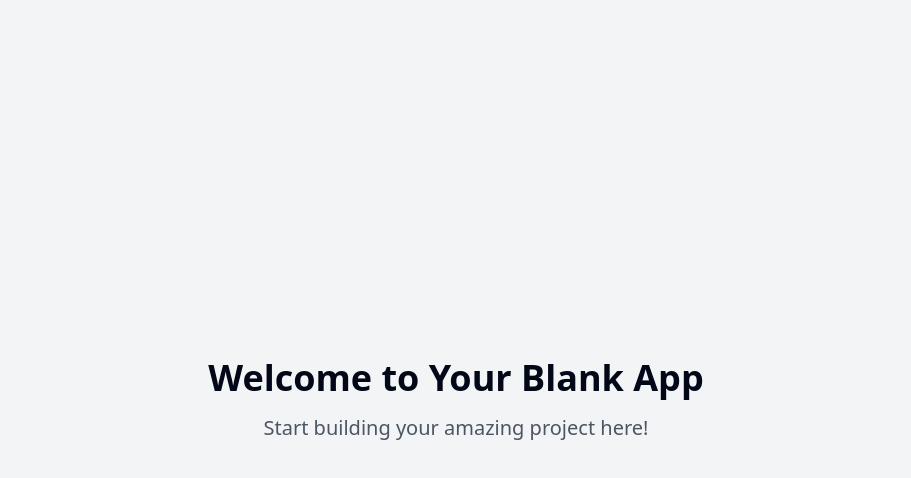
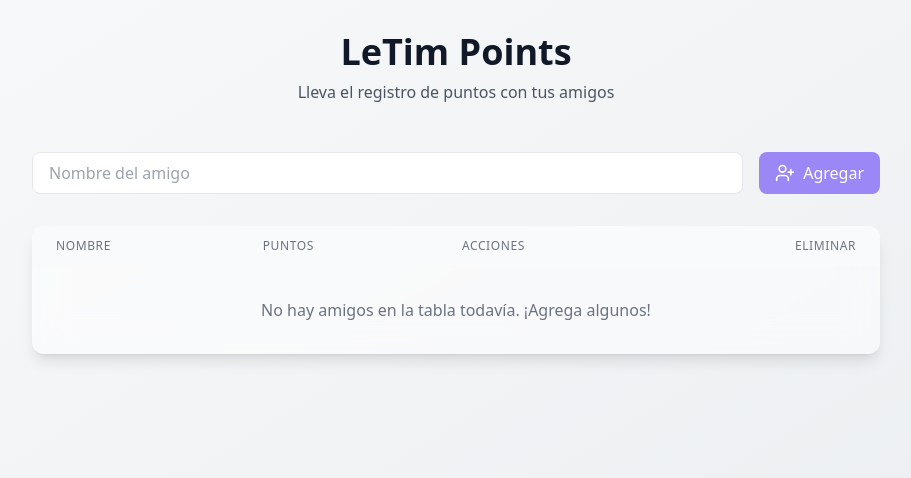
Before and after one commit to Gremiger/letermagic-points, a React (Vite) app: page / in a window 1280 px wide. Shown: the top 478 px of the page, without its empty margins (184-1095 px from the left). Built offline with nearby package versions, Linux system fonts and the light colour scheme.

Commit message:
Add LeTim Points page
This commit adds a page for tracking "LeTim Points" with friends.  The page will allow adding and removing people from the points table, and adding/subtracting points based on various criteria (e.g., Discord connection, meetings, WhatsApp activity, inactivity).

```diff
--- /dev/null
+++ b/src/components/PointsTable.tsx
@@ -0,0 +1,166 @@
+
+import React from "react";
+import { UserPlus, UserMinus, Plus, Minus } from "lucide-react";
+import { useToast } from "@/hooks/use-toast";
+
+interface Friend {
+  id: string;
+  name: string;
+  points: number;
+}
+
+export const PointsTable = () => {
+  const [friends, setFriends] = React.useState<Friend[]>([]);
+  const [newFriendName, setNewFriendName] = React.useState("");
+  const { toast } = useToast();
+
+  const addFriend = () => {
+    if (!newFriendName.trim()) {
+      toast({
+        title: "Error",
+        description: "Por favor ingresa un nombre",
+        variant: "destructive",
+      });
+      return;
+    }
+
+    const newFriend: Friend = {
+      id: Date.now().toString(),
+      name: newFriendName.trim(),
+      points: 0,
+    };
+
+    setFriends([...friends, newFriend]);
+    setNewFriendName("");
+    toast({
+      title: "¡Amigo agregado!",
+      description: `${newFriend.name} ha sido agregado a la tabla`,
+    });
+  };
+
+  const removeFriend = (id: string) => {
+    const friend = friends.find(f => f.id === id);
+    setFriends(friends.filter((f) => f.id !== id));
+    if (friend) {
+      toast({
+        title: "Amigo eliminado",
+        description: `${friend.name} ha sido eliminado de la tabla`,
+      });
+    }
+  };
+
+  const updatePoints = (id: string, amount: number, reason: string) => {
+    setFriends(
+      friends.map((friend) =>
+        friend.id === id
+          ? { ...friend, points: friend.points + amount }
+          : friend
+      )
+    );
+
+    const friend = friends.find(f => f.id === id);
+    if (friend) {
+      toast({
+        title: `Puntos ${amount > 0 ? "agregados" : "restados"}`,
+        description: `${amount} puntos ${amount > 0 ? "agregados" : "restados"} a ${friend.name} por ${reason}`,
+      });
+    }
+  };
+
+  return (
+    <div className="w-full max-w-4xl mx-auto p-6 space-y-6 animate-fadeIn">
+      <div className="flex gap-4 mb-8">
+        <input
+          type="text"
+          value={newFriendName}
+          onChange={(e) => setNewFriendName(e.target.value)}
+          placeholder="Nombre del amigo"
+          className="flex-1 px-4 py-2 rounded-lg border border-gray-200 focus:outline-none focus:ring-2 focus:ring-primary focus:border-transparent transition-all"
+        />
+        <button
+          onClick={addFriend}
+          className="flex items-center gap-2 px-4 py-2 bg-primary text-white rounded-lg hover:bg-opacity-90 transition-all"
+        >
+          <UserPlus size={20} />
+          Agregar
+        </button>
+      </div>
+
+      <div className="bg-white bg-opacity-50 backdrop-blur-lg rounded-xl shadow-lg overflow-hidden">
+        <table className="w-full">
+          <thead className="bg-gray-50">
+            <tr>
+              <th className="px-6 py-3 text-left text-xs font-medium text-gray-500 uppercase tracking-wider">
+                Nombre
+              </th>
+              <th className="px-6 py-3 text-left text-xs font-medium text-gray-500 uppercase tracking-wider">
+                Puntos
+              </th>
+              <th className="px-6 py-3 text-left text-xs font-medium text-gray-500 uppercase tracking-wider">
+                Acciones
+              </th>
+              <th className="px-6 py-3 text-right text-xs font-medium text-gray-500 uppercase tracking-wider">
+                Eliminar
+              </th>
+            </tr>
+          </thead>
+          <tbody className="divide-y divide-gray-200">
+            {friends.map((friend) => (
+              <tr key={friend.id} className="hover:bg-gray-50 transition-colors">
+                <td className="px-6 py-4 whitespace-nowrap text-sm font-medium text-gray-900">
+                  {friend.name}
+                </td>
+                <td className="px-6 py-4 whitespace-nowrap text-sm text-gray-500">
+                  {friend.points}
+                </td>
+                <td className="px-6 py-4 whitespace-nowrap text-sm text-gray-500">
+                  <div className="flex gap-2">
+                    <button
+                      onClick={() => updatePoints(friend.id, 5, "Discord")}
+                      className="px-3 py-1 bg-green-100 text-green-800 rounded-full text-xs hover:bg-green-200 transition-colors"
+                    >
+                      Discord +5
+                    </button>
+                    <button
+                      onClick={() => updatePoints(friend.id, 10, "Juntada")}
+                      className="px-3 py-1 bg-blue-100 text-blue-800 rounded-full text-xs hover:bg-blue-200 transition-colors"
+                    >
+                      Juntada +10
+                    </button>
+                    <button
+                      onClick={() => updatePoints(friend.id, 3, "WhatsApp")}
+                      className="px-3 py-1 bg-purple-100 text-purple-800 rounded-full text-xs hover:bg-purple-200 transition-colors"
+                    >
+                      WhatsApp +3
+                    </button>
+                    <button
+                      onClick={() => updatePoints(friend.id, -5, "Inactividad")}
+                      className="px-3 py-1 bg-red-100 text-red-800 rounded-full text-xs hover:bg-red-200 transition-colors"
+                    >
+                      Inactivo -5
+                    </button>
+                  </div>
+                </td>
+                <td className="px-6 py-4 whitespace-nowrap text-right text-sm font-medium">
+                  <button
+                    onClick={() => removeFriend(friend.id)}
+                    className="text-red-600 hover:text-red-900 transition-colors"
+                  >
+                    <UserMinus size={20} />
+                  </button>
+                </td>
+              </tr>
+            ))}
+            {friends.length === 0 && (
+              <tr>
+                <td colSpan={4} className="px-6 py-8 text-center text-gray-500">
+                  No hay amigos en la tabla todavía. ¡Agrega algunos!
+                </td>
+              </tr>
+            )}
+          </tbody>
+        </table>
+      </div>
+    </div>
+  );
+};
--- a/src/index.css
+++ b/src/index.css
@@ -1,3 +1,4 @@
+
 @tailwind base;
 @tailwind components;
 @tailwind utilities;
@@ -33,22 +34,6 @@
     --ring: 222.2 84% 4.9%;
 
     --radius: 0.5rem;
-
-    --sidebar-background: 0 0% 98%;
-
-    --sidebar-foreground: 240 5.3% 26.1%;
-
-    --sidebar-primary: 240 5.9% 10%;
-
-    --sidebar-primary-foreground: 0 0% 98%;
-
-    --sidebar-accent: 240 4.8% 95.9%;
-
-    --sidebar-accent-foreground: 240 5.9% 10%;
-
-    --sidebar-border: 220 13% 91%;
-
-    --sidebar-ring: 217.2 91.2% 59.8%;
   }
 
   .dark {
@@ -79,14 +64,6 @@
     --border: 217.2 32.6% 17.5%;
     --input: 217.2 32.6% 17.5%;
     --ring: 212.7 26.8% 83.9%;
-    --sidebar-background: 240 5.9% 10%;
-    --sidebar-foreground: 240 4.8% 95.9%;
-    --sidebar-primary: 224.3 76.3% 48%;
-    --sidebar-primary-foreground: 0 0% 100%;
-    --sidebar-accent: 240 3.7% 15.9%;
-    --sidebar-accent-foreground: 240 4.8% 95.9%;
-    --sidebar-border: 240 3.7% 15.9%;
-    --sidebar-ring: 217.2 91.2% 59.8%;
   }
 }
 
@@ -94,8 +71,40 @@
   * {
     @apply border-border;
   }
-
   body {
     @apply bg-background text-foreground;
   }
 }
+
+/* Animaciones personalizadas */
+@keyframes float {
+  0% {
+    transform: translateY(0px);
+  }
+  50% {
+    transform: translateY(-10px);
+  }
+  100% {
+    transform: translateY(0px);
+  }
+}
+
+.animate-float {
+  animation: float 3s ease-in-out infinite;
+}
+
+/* Transiciones suaves */
+.transition-all {
+  transition-property: all;
+  transition-timing-function: cubic-bezier(0.4, 0, 0.2, 1);
+  transition-duration: 150ms;
+}
+
+/* Efectos de hover mejorados */
+.hover-lift {
+  transition: transform 0.2s ease-in-out;
+}
+
+.hover-lift:hover {
+  transform: translateY(-2px);
+}
--- a/src/pages/Index.tsx
+++ b/src/pages/Index.tsx
@@ -1,11 +1,17 @@
-// Update this page (the content is just a fallback if you fail to update the page)
+
+import { PointsTable } from "@/components/PointsTable";
 
 const Index = () => {
   return (
-    <div className="min-h-screen flex items-center justify-center bg-gray-100">
-      <div className="text-center">
-        <h1 className="text-4xl font-bold mb-4">Welcome to Your Blank App</h1>
-        <p className="text-xl text-gray-600">Start building your amazing project here!</p>
+    <div className="min-h-screen bg-gradient-to-br from-[#f8f9fa] to-[#e9ecef] p-8">
+      <div className="max-w-4xl mx-auto space-y-6">
+        <div className="text-center space-y-2">
+          <h1 className="text-4xl font-bold text-gray-900">LeTim Points</h1>
+          <p className="text-gray-600">
+            Lleva el registro de puntos con tus amigos
+          </p>
+        </div>
+        <PointsTable />
       </div>
     </div>
   );
--- a/tailwind.config.ts
+++ b/tailwind.config.ts
@@ -1,3 +1,4 @@
+
 import type { Config } from "tailwindcss";
 
 export default {
@@ -12,85 +13,72 @@ export default {
   theme: {
     container: {
       center: true,
-			padding: '2rem',
+      padding: "2rem",
       screens: {
-				'2xl': '1400px'
-			}
+        "2xl": "1400px",
+      },
     },
     extend: {
       colors: {
-				border: 'hsl(var(--border))',
-				input: 'hsl(var(--input))',
-				ring: 'hsl(var(--ring))',
-				background: 'hsl(var(--background))',
-				foreground: 'hsl(var(--foreground))',
+        border: "hsl(var(--border))",
+        input: "hsl(var(--input))",
+        ring: "hsl(var(--ring))",
+        background: "hsl(var(--background))",
+        foreground: "hsl(var(--foreground))",
         primary: {
-					DEFAULT: 'hsl(var(--primary))',
-					foreground: 'hsl(var(--primary-foreground))'
+          DEFAULT: "#9b87f5",
+          foreground: "#ffffff",
         },
         secondary: {
-					DEFAULT: 'hsl(var(--secondary))',
-					foreground: 'hsl(var(--secondary-foreground))'
+          DEFAULT: "#8E9196",
+          foreground: "#ffffff",
         },
         destructive: {
-					DEFAULT: 'hsl(var(--destructive))',
-					foreground: 'hsl(var(--destructive-foreground))'
+          DEFAULT: "hsl(var(--destructive))",
+          foreground: "hsl(var(--destructive-foreground))",
         },
         muted: {
-					DEFAULT: 'hsl(var(--muted))',
-					foreground: 'hsl(var(--muted-foreground))'
+          DEFAULT: "hsl(var(--muted))",
+          foreground: "hsl(var(--muted-foreground))",
         },
         accent: {
-					DEFAULT: 'hsl(var(--accent))',
-					foreground: 'hsl(var(--accent-foreground))'
+          DEFAULT: "hsl(var(--accent))",
+          foreground: "hsl(var(--accent-foreground))",
         },
         popover: {
-					DEFAULT: 'hsl(var(--popover))',
-					foreground: 'hsl(var(--popover-foreground))'
+          DEFAULT: "hsl(var(--popover))",
+          foreground: "hsl(var(--popover-foreground))",
         },
         card: {
-					DEFAULT: 'hsl(var(--card))',
-					foreground: 'hsl(var(--card-foreground))'
+          DEFAULT: "hsl(var(--card))",
+          foreground: "hsl(var(--card-foreground))",
         },
-				sidebar: {
-					DEFAULT: 'hsl(var(--sidebar-background))',
-					foreground: 'hsl(var(--sidebar-foreground))',
-					primary: 'hsl(var(--sidebar-primary))',
-					'primary-foreground': 'hsl(var(--sidebar-primary-foreground))',
-					accent: 'hsl(var(--sidebar-accent))',
-					'accent-foreground': 'hsl(var(--sidebar-accent-foreground))',
-					border: 'hsl(var(--sidebar-border))',
-					ring: 'hsl(var(--sidebar-ring))'
-				}
-			},
-			borderRadius: {
-				lg: 'var(--radius)',
-				md: 'calc(var(--radius) - 2px)',
-				sm: 'calc(var(--radius) - 4px)'
       },
       keyframes: {
-				'accordion-down': {
-					from: {
-						height: '0'
+        slideDown: {
+          from: { height: "0" },
+          to: { height: "var(--radix-accordion-content-height)" },
         },
-					to: {
-						height: 'var(--radix-accordion-content-height)'
-					}
+        slideUp: {
+          from: { height: "var(--radix-accordion-content-height)" },
+          to: { height: "0" },
         },
-				'accordion-up': {
-					from: {
-						height: 'var(--radix-accordion-content-height)'
+        fadeIn: {
+          from: { opacity: "0" },
+          to: { opacity: "1" },
         },
-					to: {
-						height: '0'
-					}
-				}
+        fadeOut: {
+          from: { opacity: "1" },
+          to: { opacity: "0" },
+        },
       },
       animation: {
-				'accordion-down': 'accordion-down 0.2s ease-out',
-				'accordion-up': 'accordion-up 0.2s ease-out'
-			}
-		}
+        slideDown: "slideDown 300ms ease-out",
+        slideUp: "slideUp 300ms ease-out",
+        fadeIn: "fadeIn 200ms ease-out",
+        fadeOut: "fadeOut 200ms ease-out",
+      },
+    },
   },
   plugins: [require("tailwindcss-animate")],
 } satisfies Config;
```
Lines whose indentation alone changed are shown as unchanged.
